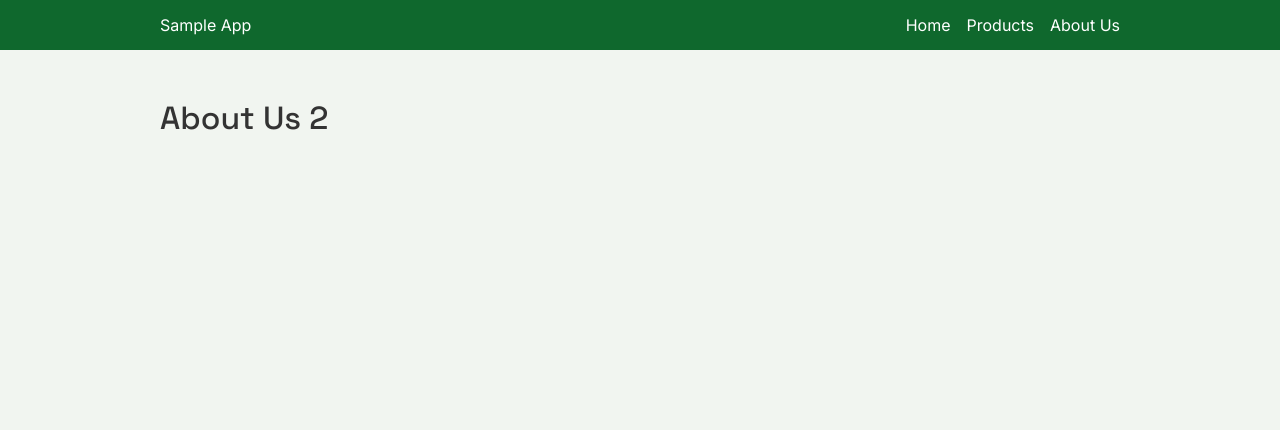
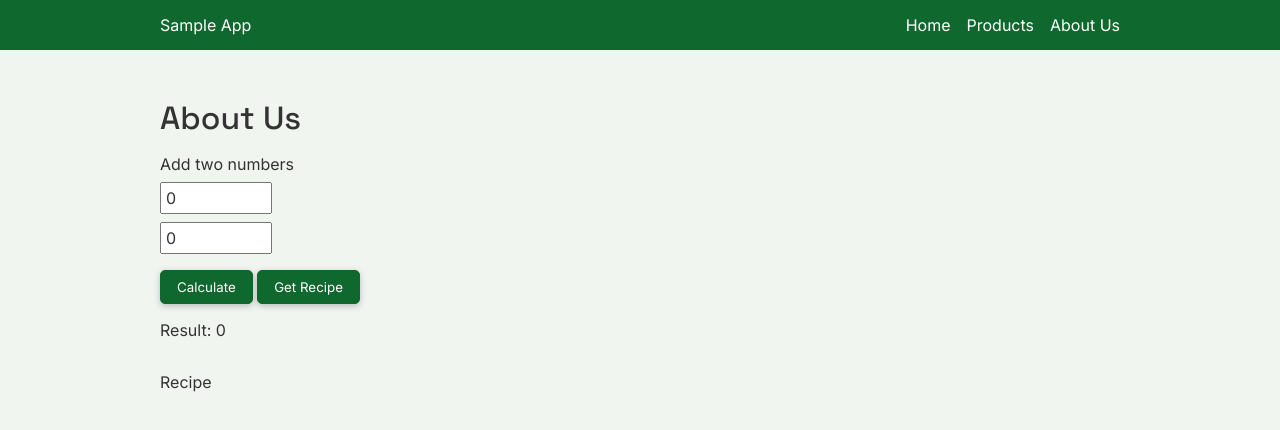
Before and after one commit to kdaisho/hello-svelte, a SvelteKit app: page /about in a window 1280 px wide. Shown: the top 430 px of the page. Built offline with nearby package versions, Linux system fonts and the light colour scheme.

Commit message:
Add recipe api to about page

```diff
--- a/package.json
+++ b/package.json
@@ -4,7 +4,7 @@
 	"private": true,
 	"scripts": {
 		"dev": "NODE_ENV=development vite dev",
-		"build": "vite build",
+		"build": "NODE_ENV=production vite build",
 		"preview": "vite preview",
 		"check": "svelte-kit sync && svelte-check --tsconfig ./tsconfig.json",
 		"check:watch": "svelte-kit sync && svelte-check --tsconfig ./tsconfig.json --watch",
--- a/src/routes/(main)/+page.server.ts
+++ b/src/routes/(main)/+page.server.ts
@@ -1,9 +1,9 @@
 import { error } from '@sveltejs/kit';
-import api from '$lib/api';
+import init from './api/init';
 import { Method } from '../../enums';
 
 export const load = async () => {
-	const res = await api({ method: Method.Get });
+	const res = await init({ method: Method.Get });
 
 	if (res.status === 200) {
 		return {
--- a/src/routes/(main)/about/+page.svelte
+++ b/src/routes/(main)/about/+page.svelte
@@ -1 +1,78 @@
-<h1 class="title">About Us 2</h1>
+<script lang="ts">
+	let a = 0;
+	let b = 0;
+	let total = 0;
+	let recipe: { title: string; ingredients: string; description: string };
+
+	async function add() {
+		const response = await fetch('/api/about', {
+			method: 'POST',
+			body: JSON.stringify({ a, b }),
+			headers: {
+				'content-type': 'application/json'
+			}
+		});
+
+		total = await response.json();
+	}
+
+	async function getRecipe() {
+		const response = await fetch('/api/about');
+		recipe = await response.json();
+	}
+</script>
+
+<h1 class="title">About Us</h1>
+
+<div class="inputs">
+	<p>Add two numbers</p>
+	<input type="number" bind:value={a} />
+	<input type="number" bind:value={b} />
+</div>
+
+<button class="btn-primary is-api" on:click={add}>Calculate</button>
+<button class="btn-primary is-api" on:click={getRecipe}>Get Recipe</button>
+
+<div class="result">
+	Result: {total}
+</div>
+
+<div class="result">
+	Recipe
+	{#if recipe}
+		<p>
+			name: {recipe.title}
+		</p>
+		<p>
+			ingredients: {recipe.ingredients}
+		</p>
+		<p>
+			description: {recipe.description}
+		</p>
+	{/if}
+</div>
+
+<style lang="scss">
+	.inputs {
+		display: flex;
+		flex-flow: column nowrap;
+		gap: 0.5rem;
+		padding: 1rem 0;
+
+		input {
+			font-size: 16px;
+			padding: 0.25rem;
+			width: 100px;
+		}
+	}
+	button {
+		&.is-api {
+			color: #fff;
+			padding: 0.5rem 1rem;
+			width: auto;
+		}
+	}
+	.result {
+		padding: 1rem 0;
+	}
+</style>
--- /dev/null
+++ b/src/routes/(main)/api/about/+server.ts
@@ -0,0 +1,19 @@
+import Host from '../../api/host';
+import { json } from '@sveltejs/kit';
+
+const host = Host[process.env.NODE_ENV as keyof typeof Host];
+const port = 3009;
+const baseUrl = `http://${host}:${port}`;
+
+console.log({ baseUrl });
+
+export async function POST({ request }: { request: Request }) {
+	const { a, b } = await request.json();
+	return json(a + b);
+}
+
+export async function GET() {
+	const response = await fetch(`${baseUrl}/about/recipe`);
+	const data = await response.json();
+	return json(data);
+}
--- /dev/null
+++ b/src/routes/(main)/api/host.ts
@@ -0,0 +1,6 @@
+enum Host {
+	development = '0.0.0.0',
+	production = 'hello-project-service-deno.local'
+}
+
+export default Host;
--- a/src/routes/(main)/products/+page.server.ts
+++ b/src/routes/(main)/products/+page.server.ts
@@ -1,9 +1,9 @@
 import { error } from '@sveltejs/kit';
-import api from '$lib/api';
+import init from '../api/init';
 import { Method, HttpStatus } from '../../../enums';
 
 export const load = async () => {
-	const res = await api({ method: Method.Get, resource: 'products' });
+	const res = await init({ method: Method.Get, resource: 'products' });
 
 	switch (res.status) {
 		case HttpStatus.NOT_FOUND:
--- a/src/routes/(main)/products/[id]/+page.server.ts
+++ b/src/routes/(main)/products/[id]/+page.server.ts
@@ -1,9 +1,9 @@
 import { error, redirect, type LoadEvent } from '@sveltejs/kit';
-import api from '$lib/api';
+import init from '../../api/init';
 import { Method, HttpStatus } from '../../../../enums';
 
 export const load = async ({ params }: LoadEvent) => {
-	const res = await api({ method: Method.Get, resource: `products/${params.id}` });
+	const res = await init({ method: Method.Get, resource: `products/${params.id}` });
 
 	switch (res.status) {
 		case HttpStatus.NOT_FOUND:
```
Also changed, not shown: src/routes/(main)/api/init/index.ts (renamed from src/lib/api.ts, +3 -4 lines).
